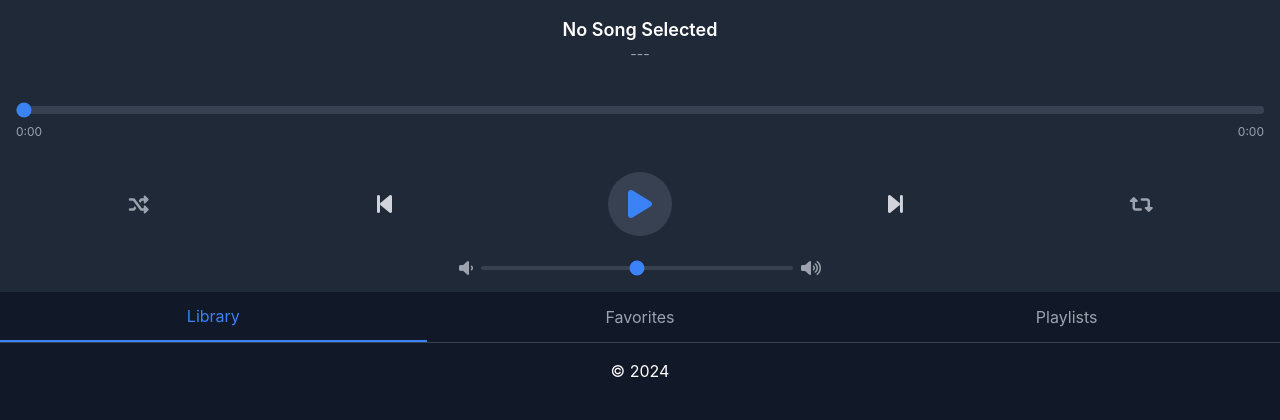
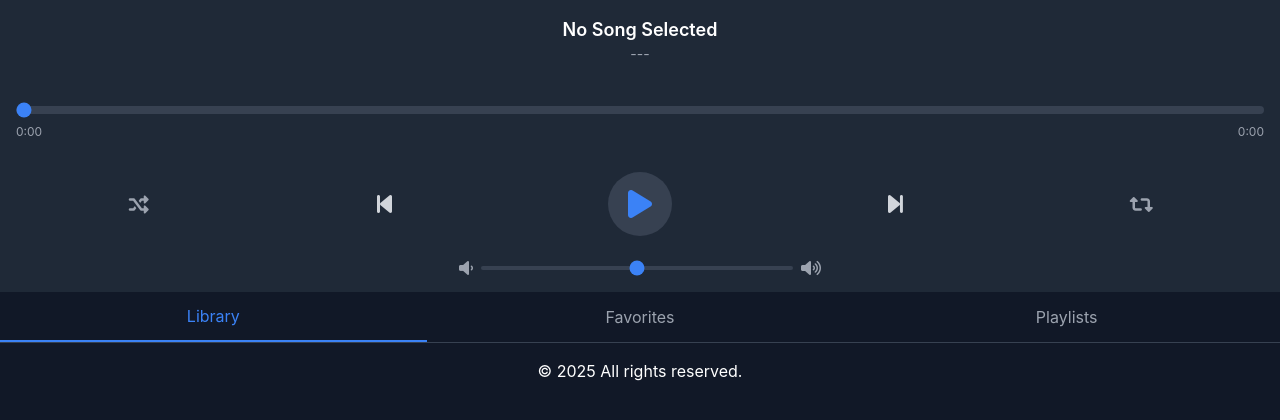
Before and after one commit to mpinos72/skills-github-pages, a Jekyll site: the page built from index.md, in a window 1280 px wide. Shown: the top 420 px of the page. Built offline with Jekyll 4.4.1, drawn with Linux system fonts in a browser that asks for light colours; nearby versions of some CDN libraries; our own code applies the rules of GitHub Pages for plain Markdown files; comment, search, counter and statistics services are not loaded.

Commit message:
Update default.html

```diff
--- a/_layouts/default.html
+++ b/_layouts/default.html
@@ -21,7 +21,7 @@
 
   <center><footer>
     <!-- You can put a footer here -->
-    <p>&copy; 2024 </p>
+    <p>&copy; 2025 All rights reserved. </p>
   </footer></center>
 
 </body>
```
